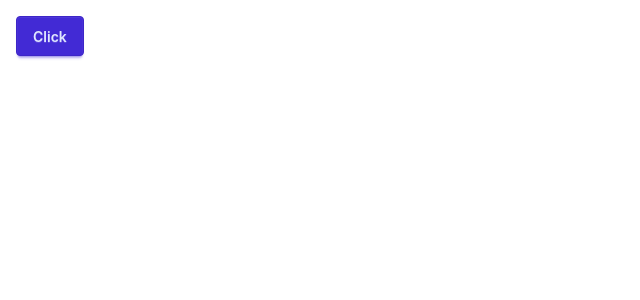
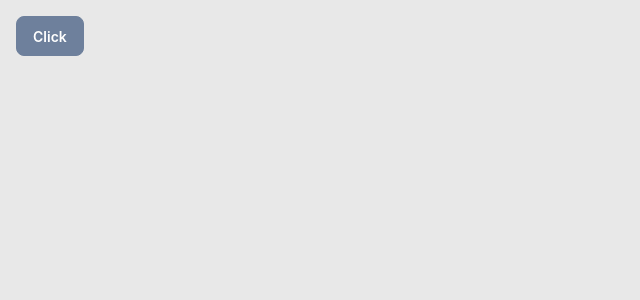
Before and after one commit to BielosX/pigeon, a React (Vite) app in the folder ui/: page / in a window 1280 px wide. Shown: the top 300 px of the page, without its empty margins (0-640 px from the left). Built offline with nearby package versions, Linux system fonts and the light colour scheme.

Commit message:
Add pigeon custom theme

```diff
--- a/ui/src/App.css
+++ b/ui/src/App.css
@@ -1,2 +1,37 @@
 @import "tailwindcss";
 @plugin "daisyui";
+@plugin "daisyui/theme" {
+    name: "pigeon";
+    default: true;
+    prefersdark: false;
+    color-scheme: light;
+
+    --color-base-100: #E8E8E8FF;
+    --color-base-200: #DADADAFF;
+    --color-base-300: #C8C8C8FF;
+    --color-base-content: oklch(35.519% 0.032 262.988);
+    --color-primary: #6E809CFF;
+    --color-primary-content: #FFFFFFFF;
+    --color-secondary: oklch(61.302% 0.202 261.294);
+    --color-secondary-content: oklch(100% 0 0);
+    --color-accent: oklch(72.772% 0.149 33.2);
+    --color-accent-content: oklch(0% 0 0);
+    --color-neutral: oklch(35.519% 0.032 262.988);
+    --color-neutral-content: oklch(98.462% 0.001 247.838);
+    --color-info: oklch(72.06% 0.191 231.6);
+    --color-info-content: oklch(0% 0 0);
+    --color-success: oklch(64.8% 0.15 160);
+    --color-success-content: oklch(0% 0 0);
+    --color-warning: oklch(84.71% 0.199 83.87);
+    --color-warning-content: oklch(0% 0 0);
+    --color-error: oklch(71.76% 0.221 22.18);
+    --color-error-content: oklch(0% 0 0);
+    --radius-selector: 1rem;
+    --radius-field: 0.5rem;
+    --radius-box: 1rem;
+    --size-selector: 0.25rem;
+    --size-field: 0.25rem;
+    --border: 1px;
+    --depth: 0;
+    --noise: 0;
+}
```
